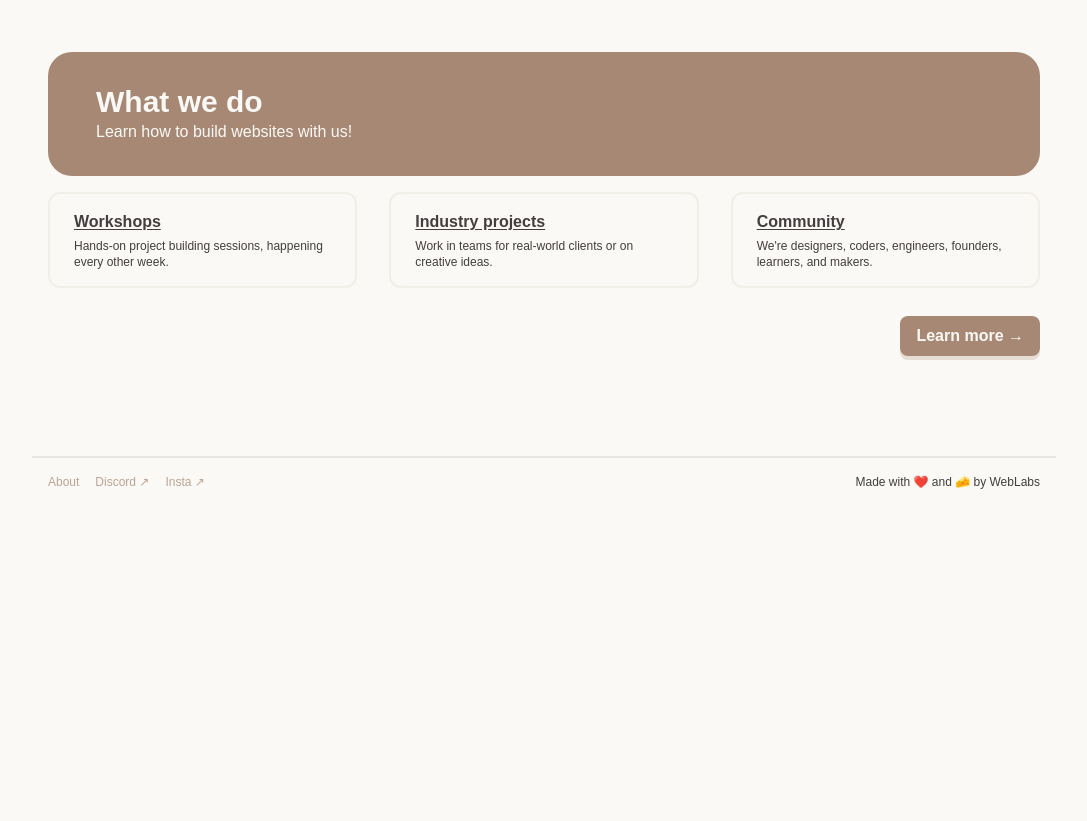
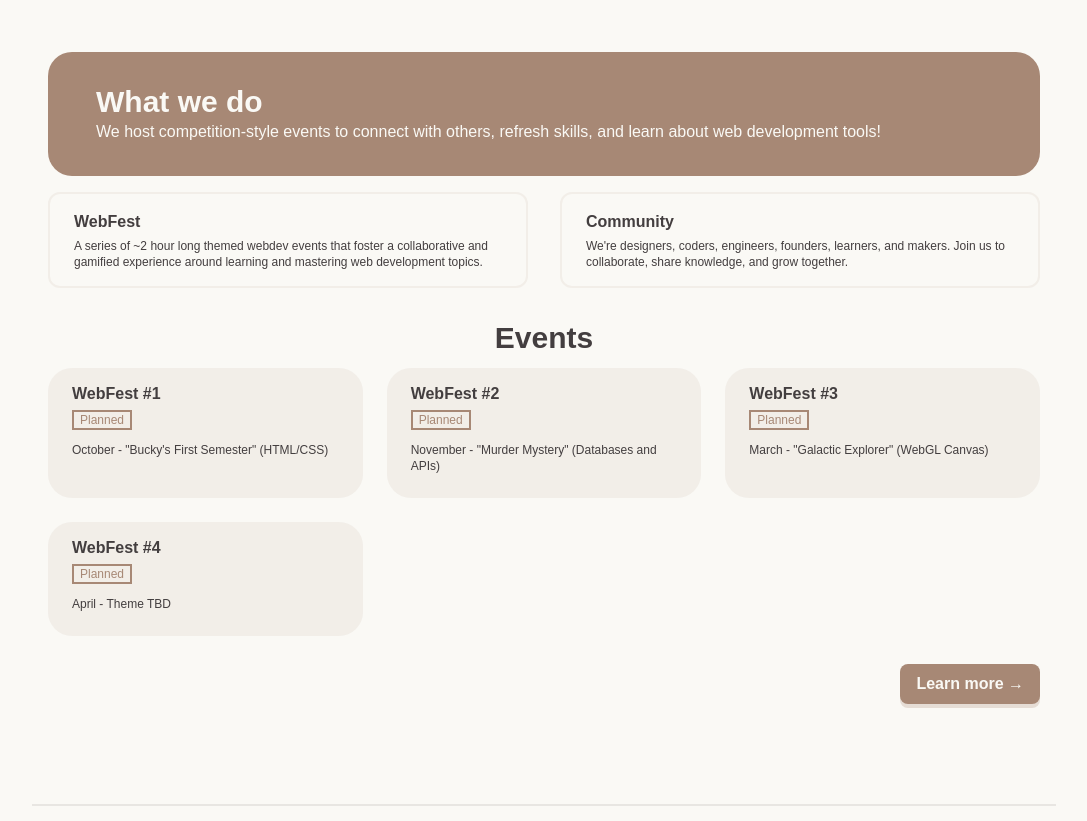
Before and after one commit to weblabsuw/site, a Next.js app: page / in a window 1280 px wide. Shown: the part 580-1401 px from the top of the page, without its empty margins (96-1183 px from the left). Before the commit the page ends 1102 px from the top, so only its background shows below. Built offline with nearby package versions, Linux system fonts and the light colour scheme.

Commit message:
Add new events to site

```diff
--- a/components/home/events.tsx
+++ b/components/home/events.tsx
@@ -1,6 +1,7 @@
 import Link from "next/link";
 
 import { Button } from "@/components/ui/button";
+import { events } from "@/content/events";
 
 export async function Events() {
   return (
@@ -8,91 +9,61 @@ export async function Events() {
       <div className="px-8 md:px-12 py-8 text-onPrimary bg-primary rounded-3xl">
         <h2 className="text-3xl font-extrabold">What we do</h2>
 
-        <p className="">Learn how to build websites with us!</p>
+        <p className="">
+          We host competition-style events to connect with others, refresh
+          skills, and learn about web development tools!
+        </p>
       </div>
 
-      <div className="mt-4 grid grid-cols-1 md:grid-cols-3 gap-6 md:gap-8">
+      <div className="mt-4 grid grid-cols-1 md:grid-cols-2 gap-6 md:gap-8">
         <div className="px-6 py-4 border-2 border-primary/10 rounded-xl">
-          <h3 className="font-bold underline underline-offset-2">Workshops</h3>
+          <h3 className="font-bold">WebFest</h3>
           <p className="mt-1 text-xs">
-            Hands-on project building sessions, happening every other week.
+            A series of ~2 hour long themed webdev events that foster a
+            collaborative and gamified experience around learning and mastering
+            web development topics.
           </p>
         </div>
 
-        <div className="px-6 py-4 border-2 border-primary/10 rounded-xl">
+        {/* <div className="px-6 py-4 border-2 border-primary/10 rounded-xl">
           <h3 className="font-bold underline underline-offset-2">
             Industry projects
           </h3>
           <p className="mt-1 text-xs">
             Work in teams for real-world clients or on creative ideas.
           </p>
-        </div>
+        </div> */}
 
         <div className="px-6 py-4 border-2 border-primary/10 rounded-xl">
-          <h3 className="font-bold underline underline-offset-2">Community</h3>
+          <h3 className="font-bold">Community</h3>
           <p className="mt-1 text-xs">
             We're designers, coders, engineers, founders, learners, and makers.
+            Join us to collaborate, share knowledge, and grow together.
           </p>
         </div>
       </div>
 
-      {/* <div className="mt-3 grid grid-cols-1 md:grid-cols-3 gap-6">
-        <h3 className="sr-only">Latest events</h3>
-
-        <div className="bg-primary/10 rounded-3xl overflow-hidden">
-          <img
-            className="hidden md:block w-full aspect-video object-cover object-center bg-primary/10"
-          />
-
-          <div className="px-6 md:pt-4 py-6">
-            <h3 className="text-base leading-tight font-bold">
-              Personal Website Workshop
-            </h3>
-            <div className="mt-1.5 flex gap-2 items-center text-xs font-medium">
-              <span className="px-1.5 text-primary border-2 border-primary">Planned</span>
+      <h3 className="font-bold text-3xl text-center mt-8 mb-2">Events</h3>
+      <div className="mt-3 grid grid-cols-1 md:grid-cols-3 gap-6">
+        {events.map((event) => (
+          <div
+            key={event.title}
+            className="bg-primary/10 rounded-3xl overflow-hidden"
+          >
+            <div className="px-6 md:pt-4 py-6">
+              <h3 className="text-base leading-tight font-bold">
+                {event.title}
+              </h3>
+              <div className="mt-1.5 flex gap-2 items-center text-xs font-medium">
+                <span className="px-1.5 text-primary border-2 border-primary">
+                  {event.status}
+                </span>
+              </div>
+              <p className="mt-3 text-xs">{event.description}</p>
             </div>
-            <p className="mt-3 text-xs">
-              Building a personal portfolio website to showcase your projects and skills.
-            </p>
           </div>
-        </div>
-
-        <div className="bg-primary/10 rounded-3xl overflow-hidden">
-          <img
-            className="hidden md:block w-full aspect-video object-cover object-center bg-primary/10"
-          />
-
-          <div className="px-6 md:pt-4 py-6">
-            <h3 className="text-base leading-tight font-bold">
-              TODO-list Galore Workshop
-            </h3>
-            <div className="mt-1.5 flex gap-2 items-center text-xs font-medium">
-              <span className="px-1.5 text-primary border-2 border-primary">Planned</span>
-            </div>
-            <p className="mt-3 text-xs">
-              Building todo-list apps from scratch with vanilla JavaScript, React, and Svelte.
-            </p>
-          </div>
-        </div>
-
-        <div className="bg-primary/10 rounded-3xl overflow-hidden">
-          <img
-            className="hidden md:block w-full aspect-video object-cover object-center bg-primary/10"
-          />
-
-          <div className="px-6 md:pt-4 py-6">
-            <h3 className="text-base leading-tight font-bold">
-              Prototyping in Figma
-            </h3>
-            <div className="mt-1.5 flex gap-2 items-center text-xs font-medium">
-              <span className="px-1.5 text-primary border-2 border-primary">Planned</span>
-            </div>
-            <p className="mt-3 text-xs">
-              Creating interactive prototypes for websites and apps using Figma.
-            </p>
-          </div>
-        </div>
-      </div> */}
+        ))}
+      </div>
 
       <div className="mt-8 flex justify-end">
         <Link href="/about">
--- /dev/null
+++ b/content/events.ts
@@ -0,0 +1,28 @@
+interface Event {
+  title: string;
+  status: "Planned";
+  description: string;
+}
+
+export const events: Event[] = [
+  {
+    title: "WebFest #1",
+    status: "Planned",
+    description: 'October - "Bucky\'s First Semester" (HTML/CSS)',
+  },
+  {
+    title: "WebFest #2",
+    status: "Planned",
+    description: 'November - "Murder Mystery" (Databases and APIs)',
+  },
+  {
+    title: "WebFest #3",
+    status: "Planned",
+    description: 'March - "Galactic Explorer" (WebGL Canvas)',
+  },
+  {
+    title: "WebFest #4",
+    status: "Planned",
+    description: "April - Theme TBD",
+  },
+];
```
